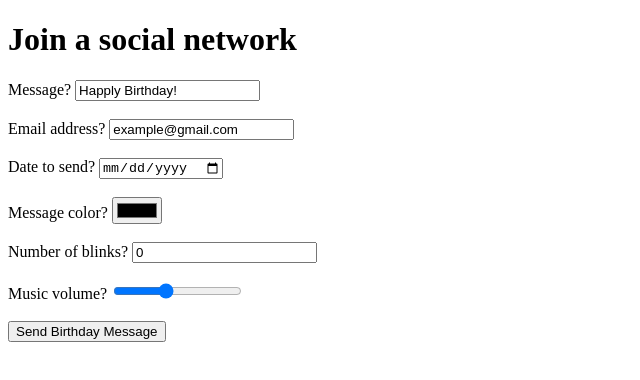
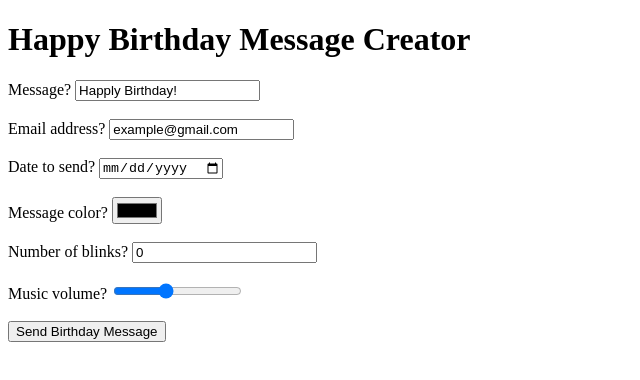
Before and after one commit to pesto-students/team-utkarsh-Aarif5435, a plain HTML site: page Week-2/assignment/HappyBirthdayMessage/index.html in a window 1280 px wide. Shown: the whole page, without its empty margins (0-640 px from the left). Drawn offline with Linux system fonts and the light colour scheme.

Commit message:
created the happly birthday message creator: week_2

```diff
--- a/Week-2/assignment/HappyBirthdayMessage/index.html
+++ b/Week-2/assignment/HappyBirthdayMessage/index.html
@@ -8,7 +8,7 @@
 </head>
 <body>
     <header>
-        <h1>Join a social network</h1>
+        <h1>Happy Birthday Message Creator</h1>
     </header>
     <form method="post" enctype="multipart/form-data">
         <div>
```
